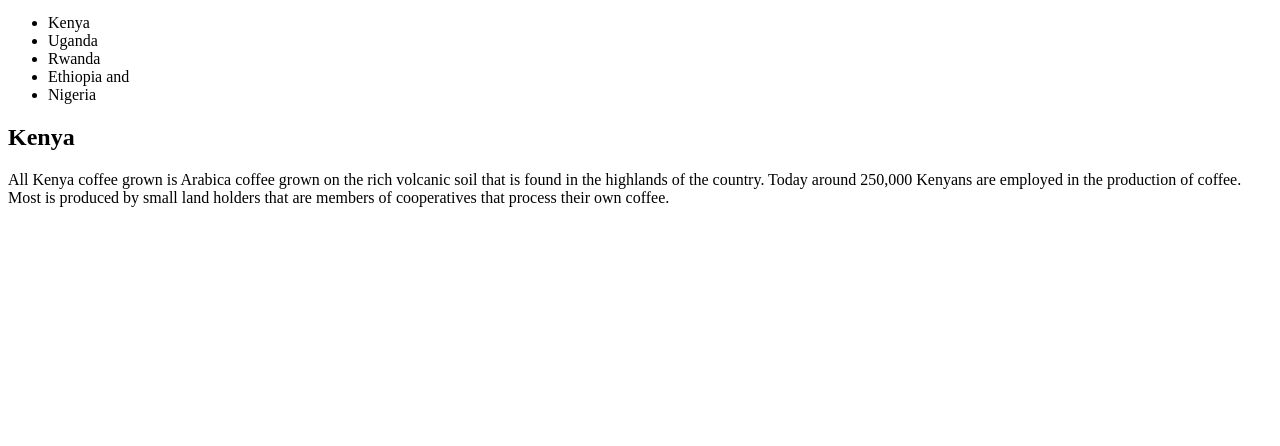
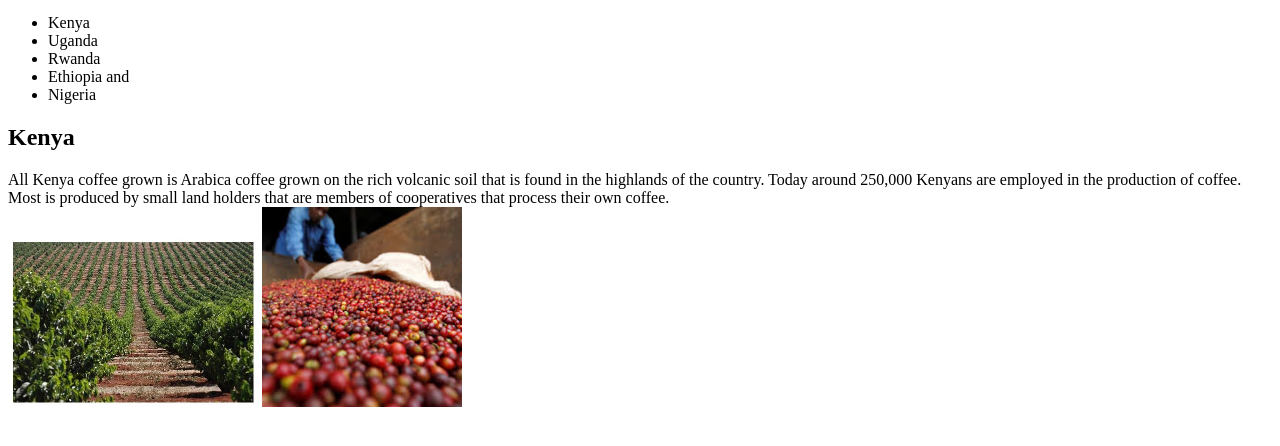
Before and after one commit to Gakur/Index, a plain HTML site: page index.html in a window 1280 px wide. Shown: the part 100-546 px from the top of the page. Drawn offline with Linux system fonts and the light colour scheme.

Commit message:
Add Images

```diff
--- a/index.html
+++ b/index.html
@@ -17,6 +17,9 @@
         </ul>
         <h2>Kenya</h2>
         <p2>All Kenya coffee grown is Arabica coffee grown on the rich volcanic soil that is found in the highlands of the country. Today around 250,000 Kenyans are employed in the production of coffee. Most is produced by small land holders that are members of cooperatives that process their own coffee.</p2>
+        <br>
+        <img  src="Images/kenyancoffeefarm.jpg"    alt="my pics"  width="250"    length="450">
+        <img  src="Images/images.jpeg"   alt="pictures"    width="200"    length="300">
 
     </body>
 </html>
```
Also changed, not shown: Images/Kenya-Growing-Regions-no-logo.webp (added), Images/images.jpeg (added), Images/index.jpeg (added), Images/index1.jpeg (added), Images/index2.jpeg (added), Images/index3.jpeg (added), Images/index4.jpeg (added), Images/kenyancoffeefarm.jpg (added).
